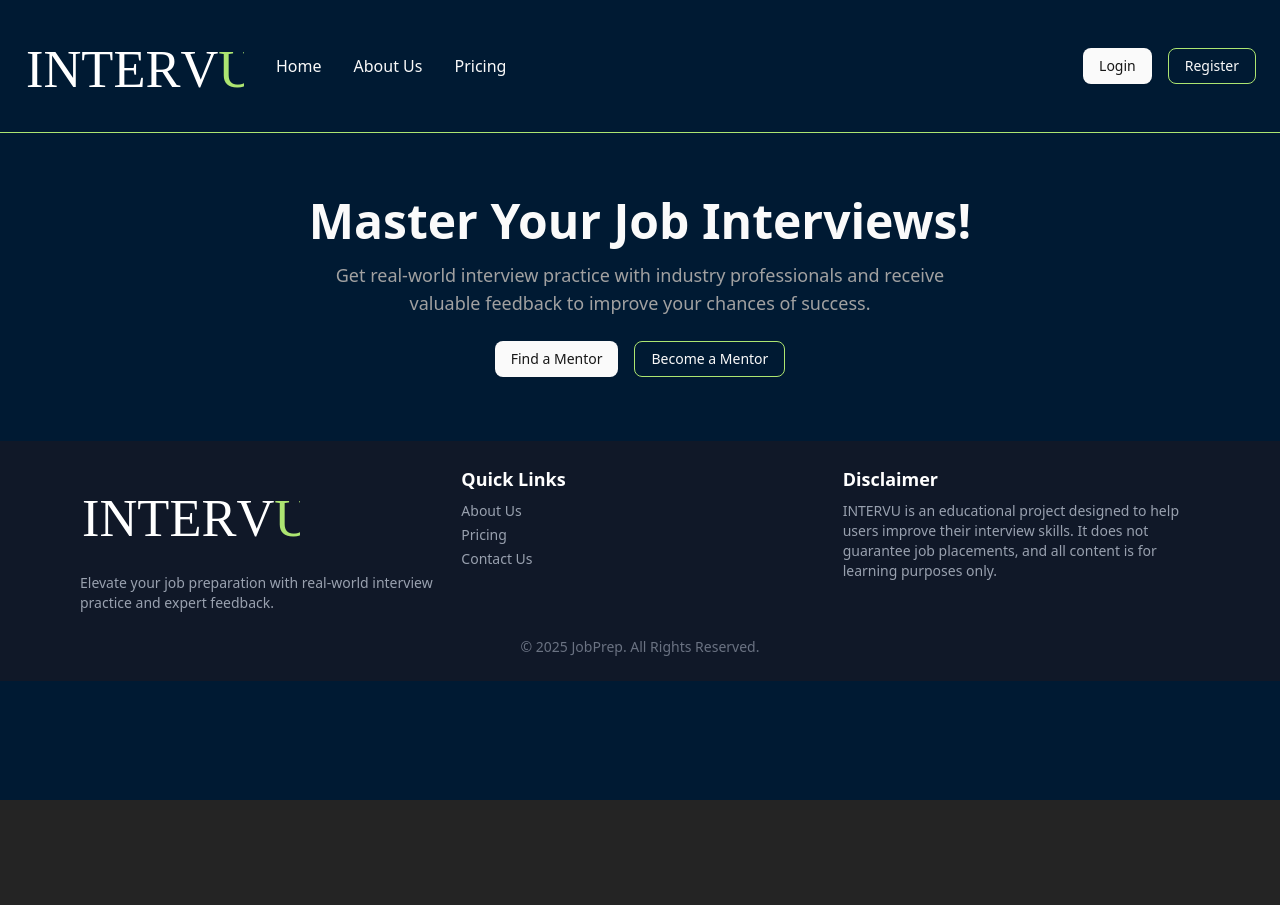
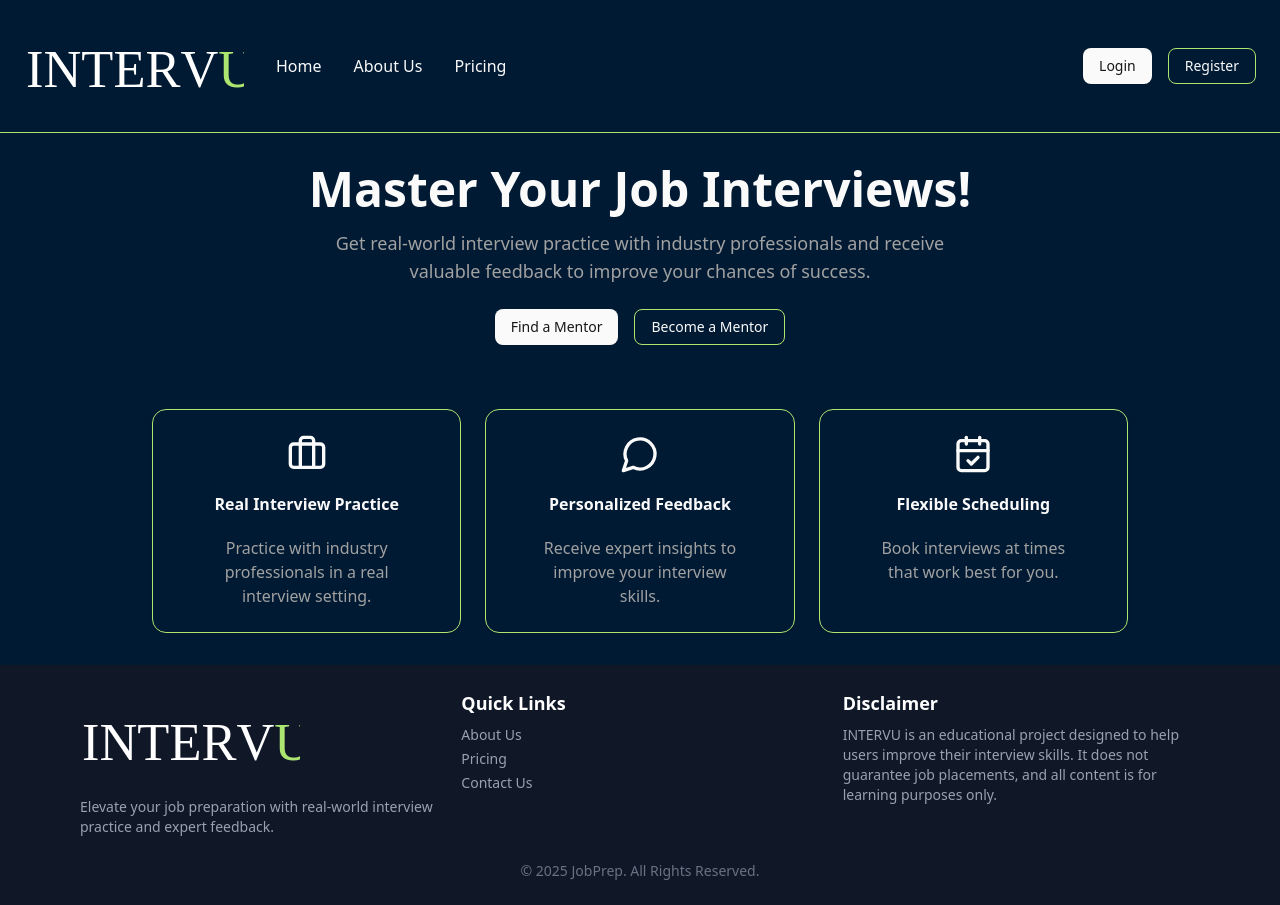
Before and after one commit to tomerbabila/intervu-client, a React (Vite) app: page / in a window 1280 px wide. Before the commit the page ends 800 px from the top, so only its background shows below. Built offline with nearby package versions, Linux system fonts and the light colour scheme.

Commit message:
Add cards and fix hero

```diff
--- /dev/null
+++ b/src/components/home/Features.tsx
@@ -0,0 +1,38 @@
+import { Card, CardContent, CardHeader, CardTitle } from "@/components/ui/card";
+import { Briefcase, MessageCircle, CalendarCheck } from "lucide-react";
+
+const features = [
+  {
+    icon: <Briefcase className="w-10 h-10 text-primary" />,
+    title: "Real Interview Practice",
+    description: "Practice with industry professionals in a real interview setting.",
+  },
+  {
+    icon: <MessageCircle className="w-10 h-10 text-primary" />,
+    title: "Personalized Feedback",
+    description: "Receive expert insights to improve your interview skills.",
+  },
+  {
+    icon: <CalendarCheck className="w-10 h-10 text-primary" />,
+    title: "Flexible Scheduling",
+    description: "Book interviews at times that work best for you.",
+  },
+];
+
+const Features = () => {
+  return (
+    <section className="py-8 px-6 max-w-5xl mx-auto grid grid-cols-1 md:grid-cols-3 gap-6">
+      {features.map((feature, index) => (
+        <Card key={index} className="text-center p-6">
+          <CardHeader>
+            <div className="flex justify-center">{feature.icon}</div>
+            <CardTitle className="mt-4">{feature.title}</CardTitle>
+          </CardHeader>
+          <CardContent className="text-muted-foreground">{feature.description}</CardContent>
+        </Card>
+      ))}
+    </section>
+  );
+};
+
+export default Features;
--- a/src/components/home/Hero.tsx
+++ b/src/components/home/Hero.tsx
@@ -4,7 +4,7 @@ import { buttonVariants } from "@/components/ui/button";
 
 function Hero() {
   return (
-    <section className="flex flex-col items-center text-center py-16 px-6">
+    <section className="flex flex-col items-center text-center py-8 px-6">
       <h1 className="text-4xl md:text-5xl font-bold mb-4">Master Your Job Interviews!</h1>
       <p className="text-lg text-muted-foreground max-w-2xl mb-6">
         Get real-world interview practice with industry professionals and receive valuable feedback to improve your
--- /dev/null
+++ b/src/components/home/index.ts
@@ -0,0 +1,4 @@
+import Hero from "./Hero";
+import Features from "./Features";
+
+export { Hero, Features };
--- /dev/null
+++ b/src/components/ui/card.tsx
@@ -0,0 +1,68 @@
+import * as React from "react"
+
+import { cn } from "@/lib/utils"
+
+function Card({ className, ...props }: React.ComponentProps<"div">) {
+  return (
+    <div
+      data-slot="card"
+      className={cn(
+        "bg-card text-card-foreground flex flex-col gap-6 rounded-xl border py-6 shadow-sm",
+        className
+      )}
+      {...props}
+    />
+  )
+}
+
+function CardHeader({ className, ...props }: React.ComponentProps<"div">) {
+  return (
+    <div
+      data-slot="card-header"
+      className={cn("flex flex-col gap-1.5 px-6", className)}
+      {...props}
+    />
+  )
+}
+
+function CardTitle({ className, ...props }: React.ComponentProps<"div">) {
+  return (
+    <div
+      data-slot="card-title"
+      className={cn("leading-none font-semibold", className)}
+      {...props}
+    />
+  )
+}
+
+function CardDescription({ className, ...props }: React.ComponentProps<"div">) {
+  return (
+    <div
+      data-slot="card-description"
+      className={cn("text-muted-foreground text-sm", className)}
+      {...props}
+    />
+  )
+}
+
+function CardContent({ className, ...props }: React.ComponentProps<"div">) {
+  return (
+    <div
+      data-slot="card-content"
+      className={cn("px-6", className)}
+      {...props}
+    />
+  )
+}
+
+function CardFooter({ className, ...props }: React.ComponentProps<"div">) {
+  return (
+    <div
+      data-slot="card-footer"
+      className={cn("flex items-center px-6", className)}
+      {...props}
+    />
+  )
+}
+
+export { Card, CardHeader, CardFooter, CardTitle, CardDescription, CardContent }
--- a/src/pages/Home.tsx
+++ b/src/pages/Home.tsx
@@ -1,10 +1,10 @@
-import { Button } from "@/components/ui/button";
-import Hero from "@/components/home/Hero";
+import { Hero, Features } from "@/components/home";
 
 function Home() {
   return (
     <>
       <Hero />
+      <Features />
     </>
   );
 }
```
